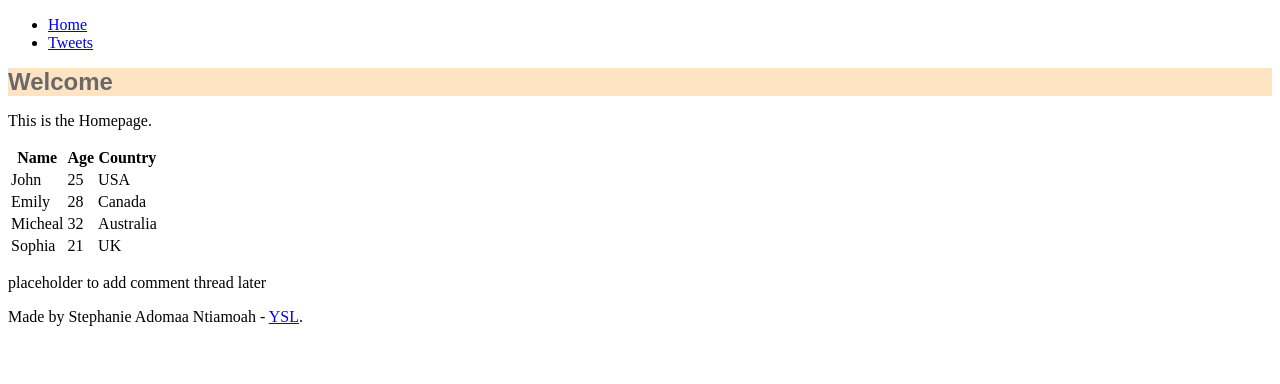
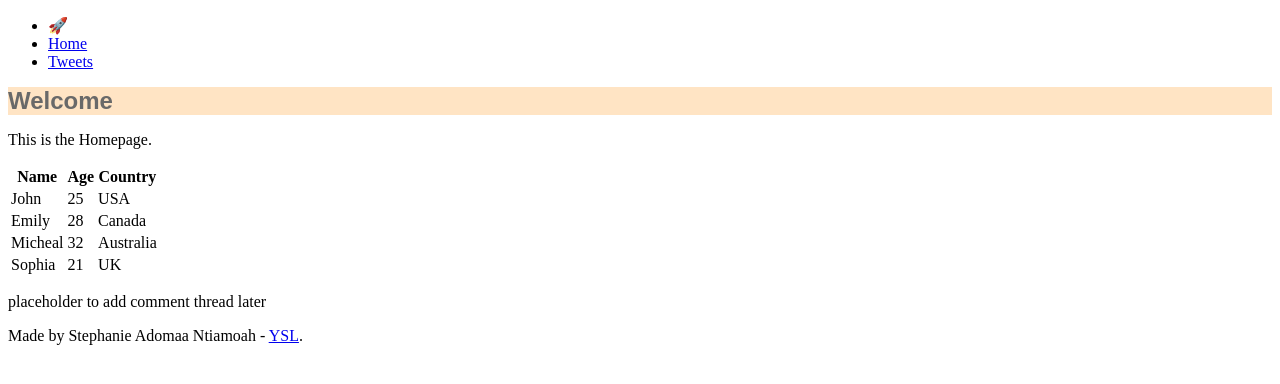
Before and after one commit to StephyAD/alx_html_css, a plain HTML site: page css_basic/index.html in a window 1280 px wide. Drawn offline with Linux system fonts and the light colour scheme.

Commit message:
updated file

```diff
--- a/css_basic/index.html
+++ b/css_basic/index.html
@@ -9,6 +9,7 @@
 <body>
   <header>
     <ul>
+        <li class="logo">&#128640;</li> <!-- Rocket emoji as logo -->
        <li><a href="index.html">Home</a></li>
        <li><a href="tweets.html">Tweets</a></li>
      </ul>
```
Also changed, not shown: css_basic/styles.css (+81 -20 lines).
